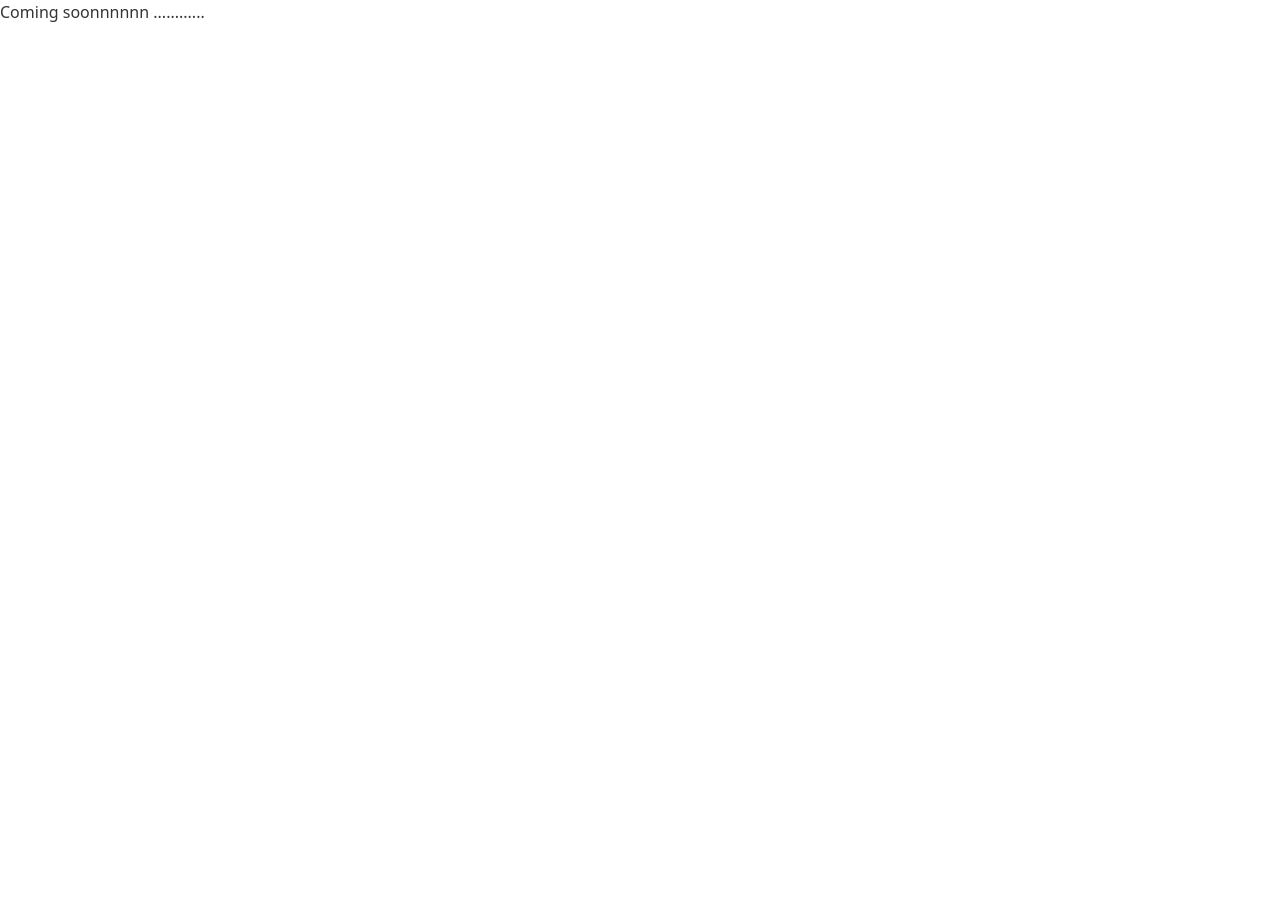
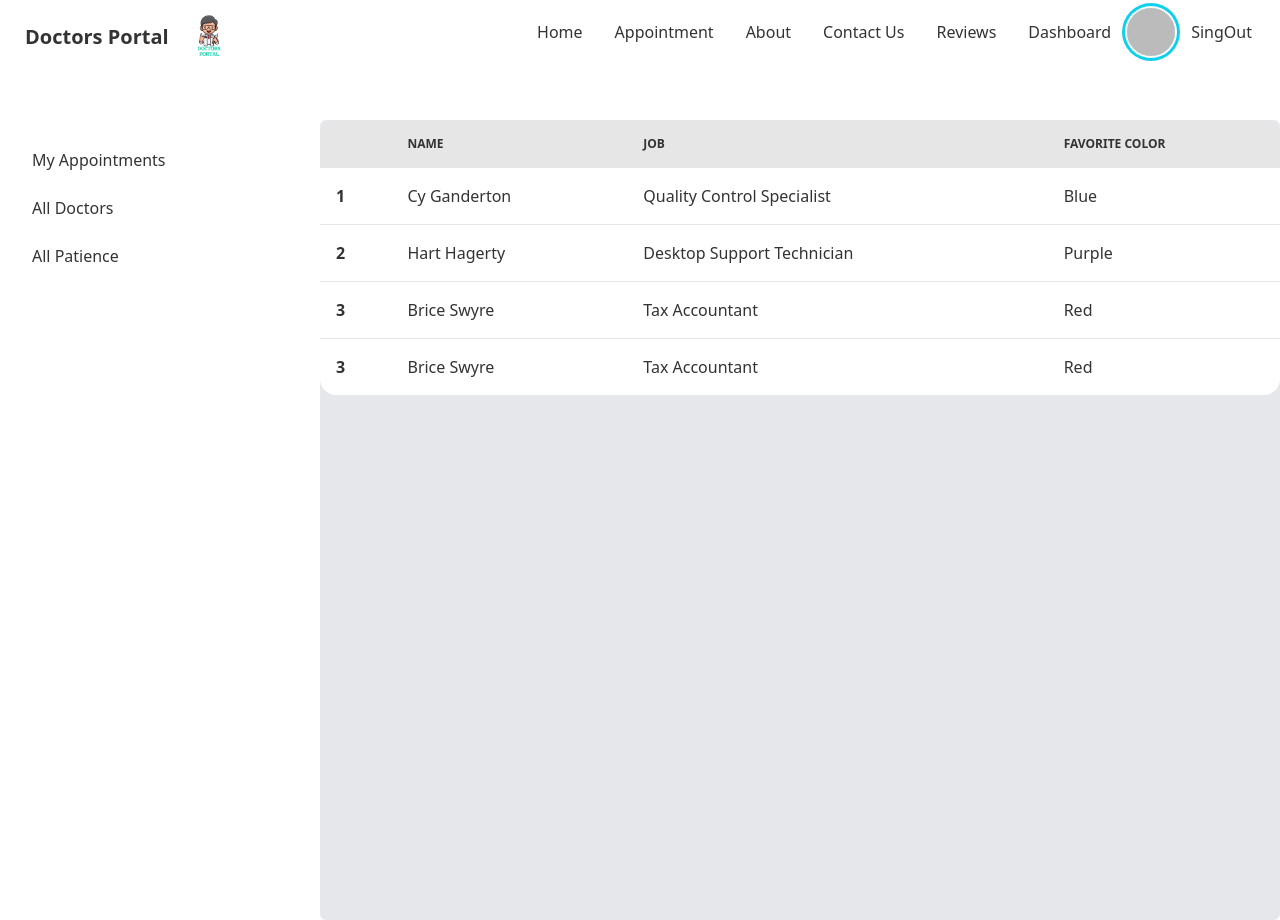
Before and after one commit to shahadat52/Doctors-Portal, a React (Create React App) app: page /dashboard in a window 1280 px wide. Before the commit the page ends 800 px from the top, so only its background shows below. Built offline with nearby package versions, Linux system fonts and the light colour scheme; no server answers; sample sign-in values are in the browser's storage.

Commit message:
dashboard component and route created

```diff
--- /dev/null
+++ b/src/Layout/DashboardLayout.jsx
@@ -0,0 +1,29 @@
+import React from 'react';
+import Navbar from '../Pages/Shared/Navbar/Navbar';
+import { Link, Outlet } from 'react-router-dom';
+
+const DashboardLayout = () => {
+    return (
+        <div>
+            <Navbar />
+            <div className="drawer drawer-mobile">
+                <input id="dashboard-drawer" type="checkbox" className="drawer-toggle" />
+                <div className="drawer-content bg-gray-200 rounded-md">
+                    <Outlet></Outlet>
+                </div>
+                <div className="drawer-side">
+                    <label htmlFor="dashboard-drawer" className="drawer-overlay"></label>
+                    <ul className="menu p-4 w-80 bg-base-100 text-base-content">
+                        <li><Link to="/dashboard/myAppointments">My Appointments</Link></li>
+                        <li><Link to="/dashboard">All Doctors</Link></li>
+                        <li><Link to="/dashboard">All Patience</Link></li>
+
+                    </ul>
+
+                </div>
+            </div>
+        </div>
+    );
+};
+
+export default DashboardLayout;
--- a/src/Pages/Appointment/AvailableAppointments/AvailableAppointments.jsx
+++ b/src/Pages/Appointment/AvailableAppointments/AvailableAppointments.jsx
@@ -1,19 +1,17 @@
 import { format } from 'date-fns';
-import React, { useContext, useEffect, useState } from 'react';
+import React, { useState } from 'react';
 import AvailableAppointment from './AvailableAppointment';
 import BookingModal from './BookingModal';
 import { useQuery } from '@tanstack/react-query';
-import { AuthContext } from '../../../Context/AuthContext';
 import DnaLoader from '../../../Utilities/DnaLoader';
 
 const AvailableAppointments = ({ selectedDate }) => {
     const date = format(selectedDate, 'PP')
-    const { loader, setLoader } = useContext(AuthContext)
 
     // treatment is just another name of appointment option it contain name,_id,slots
     const [treatment, setTreatment] = useState(null)
 
-    const { data: availableOptions = [], refetch } = useQuery({
+    const { data: availableOptions = [], refetch, isLoading } = useQuery({
         queryKey: ['appointmentOptions', date],
         queryFn: () => fetch(`http://localhost:5000/appointmentOptions?date=${date}`)
             .then(res => res.json())
@@ -42,9 +40,10 @@
     //         .then(res => res.json())
     //         .then(data => setAvailableOptions(data))
     // }, [])
+    if (isLoading) {
+        return <DnaLoader />
+    }
 
-
-    console.log(availableOptions);
     return (
         <section>
             <h3 className='text-[22px] text-secondary text-center mt-60'>Available Services on {format(selectedDate, 'PP')}</h3>
--- a/src/Pages/Dashboard/Dashboard.jsx
+++ /dev/null
@@ -1,11 +0,0 @@
-import React from 'react';
-
-const Dashboard = () => {
-    return (
-        <div>
-            <p>Coming soonnnnnn ............</p>
-        </div>
-    );
-};
-
-export default Dashboard;
--- /dev/null
+++ b/src/Pages/MyAppointments/MyAppointments.jsx
@@ -0,0 +1,52 @@
+import React from 'react';
+
+const MyAppointments = () => {
+    return (
+        <div>
+            <div className="overflow-x-auto">
+                <table className="table w-full">
+                    {/* head */}
+                    <thead>
+                        <tr>
+                            <th></th>
+                            <th>Name</th>
+                            <th>Job</th>
+                            <th>Favorite Color</th>
+                        </tr>
+                    </thead>
+                    <tbody>
+                        {/* row 1 */}
+                        <tr>
+                            <th>1</th>
+                            <td>Cy Ganderton</td>
+                            <td>Quality Control Specialist</td>
+                            <td>Blue</td>
+                        </tr>
+                        {/* row 2 */}
+                        <tr className="hover">
+                            <th>2</th>
+                            <td>Hart Hagerty</td>
+                            <td>Desktop Support Technician</td>
+                            <td>Purple</td>
+                        </tr>
+                        {/* row 3 */}
+                        <tr>
+                            <th>3</th>
+                            <td>Brice Swyre</td>
+                            <td>Tax Accountant</td>
+                            <td>Red</td>
+                        </tr>
+                        <tr>
+                            <th>3</th>
+                            <td>Brice Swyre</td>
+                            <td>Tax Accountant</td>
+                            <td>Red</td>
+                        </tr>
+                    </tbody>
+                </table>
+            </div>
+        </div>
+    );
+};
+
+export default MyAppointments;
--- a/src/Pages/Shared/Navbar/Navbar.jsx
+++ b/src/Pages/Shared/Navbar/Navbar.jsx
@@ -60,6 +60,9 @@
                         {menuItems}
                     </ul>
                 </div>
+                <label htmlFor="dashboard-drawer" tabIndex={2} className="btn btn-ghost lg:hidden">
+                            <svg xmlns="http://www.w3.org/2000/svg" className="h-5 w-5" fill="none" viewBox="0 0 24 24" stroke="currentColor"><path strokeLinecap="round" strokeLinejoin="round" strokeWidth="2" d="M4 6h16M4 12h8m-8 6h16" /></svg>
+                        </label>
 
             </div>
         </div>
--- a/src/Routers/PrivateRoute/PrivateRoute.jsx
+++ b/src/Routers/PrivateRoute/PrivateRoute.jsx
@@ -1,14 +1,14 @@
 import React, { useContext } from 'react';
 import { AuthContext } from '../../Context/AuthContext';
 import { Navigate, useLocation } from 'react-router-dom';
-import Spinner from '../../Utilities/Spinner';
+import DnaLoader from '../../Utilities/DnaLoader';
 
 const PrivateRoute = ({children}) => {
     const {user, loading} = useContext(AuthContext)
     const location = useLocation();
 
     if(loading){
-        return <Spinner/>
+        return <DnaLoader/>
     }
     if(user){
         return children;
--- a/src/Utilities/DnaLoader.jsx
+++ b/src/Utilities/DnaLoader.jsx
@@ -3,7 +3,7 @@
 
 const DnaLoader = () => {
     return (
-        <div className='flex justify-center'>
+        <div className='flex justify-center items-center min-h-screen'>
             <div>
                 <Dna
                     visible={true}
```
Also changed, not shown: src/Routers/Routers/Router.jsx (+9 -2 lines).
